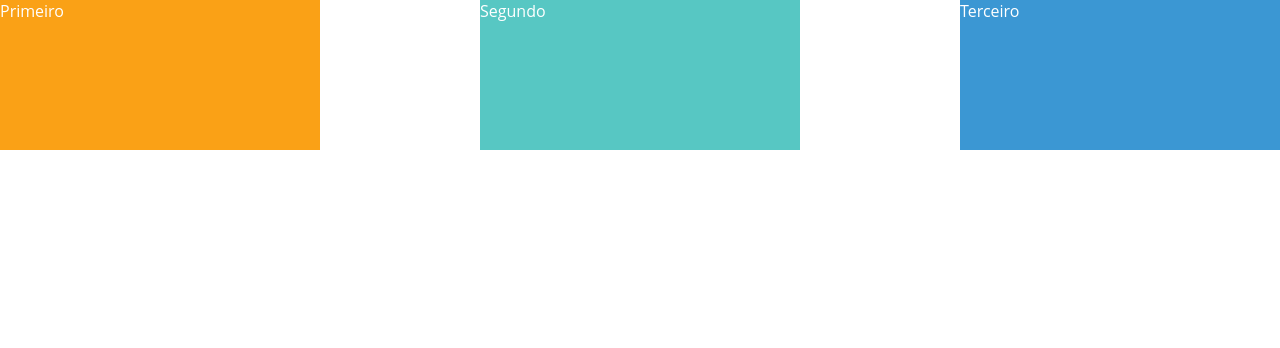
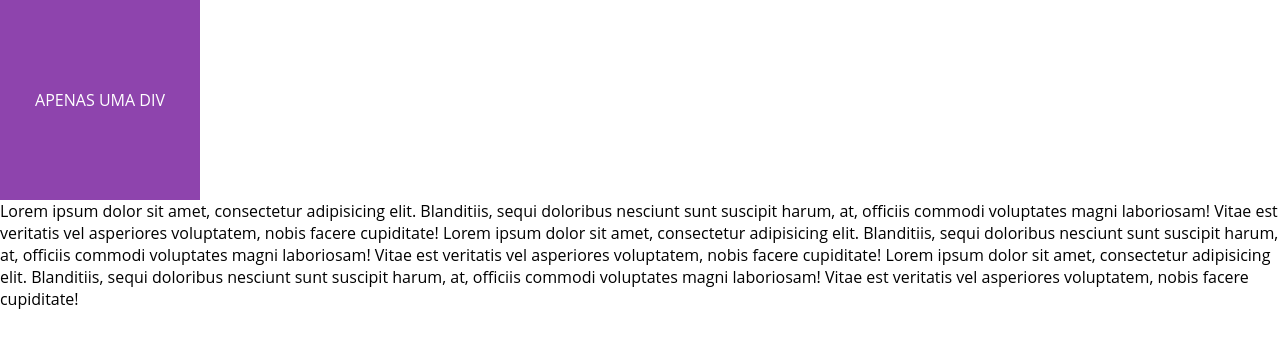
Before and after one commit to marcobrunodev/pare-de-chutar-e-aprenda-as-propriedades-CSS-de-alinhamento, a plain HTML site: page index.html in a window 1280 px wide. Drawn offline with Linux system fonts and the light colour scheme.

Commit message:
Preparado o HTML e CSS para o post de float

```diff
--- /dev/null
+++ b/css/float.css
@@ -0,0 +1,11 @@
+.elementExample {
+  width: 200px;
+  height: 200px;
+  line-height: 200px;
+  color: #FFF;
+  text-transform: uppercase;
+  text-align: center;
+}
+.elementExample_first {
+  background-color: #8E44AD;
+}
--- a/index.html
+++ b/index.html
@@ -4,18 +4,15 @@
     <meta charset="UTF-8">
 
     <title>
-        Exemplo dos valores inline, block e inline-block
-        da propriedade display;
+        Exemplo de como funciona o float e seu Friends
     </title>
 
     <link rel="stylesheet" href="css/reset.css">
-    <link rel="stylesheet" href="css/displayInlineBlock.css">
+    <link rel="stylesheet" href="css/float.css">
 </head>
 <body>
-    <ul class="example">
-        <li class="example-item example-item_first">Primeiro</li>
-        <li class="example-item example-item_second">Segundo</li>
-        <li class="example-item example-item_third">Terceiro</li>
-    </ul>
+  <div class="elementExample elementExample_first">Apenas uma div</div>
+
+  <p class="elementParagraph">Lorem ipsum dolor sit amet, consectetur adipisicing elit. Blanditiis, sequi doloribus nesciunt sunt suscipit harum, at, officiis commodi voluptates magni laboriosam! Vitae est veritatis vel asperiores voluptatem, nobis facere cupiditate! Lorem ipsum dolor sit amet, consectetur adipisicing elit. Blanditiis, sequi doloribus nesciunt sunt suscipit harum, at, officiis commodi voluptates magni laboriosam! Vitae est veritatis vel asperiores voluptatem, nobis facere cupiditate! Lorem ipsum dolor sit amet, consectetur adipisicing elit. Blanditiis, sequi doloribus nesciunt sunt suscipit harum, at, officiis commodi voluptates magni laboriosam! Vitae est veritatis vel asperiores voluptatem, nobis facere cupiditate!</p>
 </body>
 </html>
```
